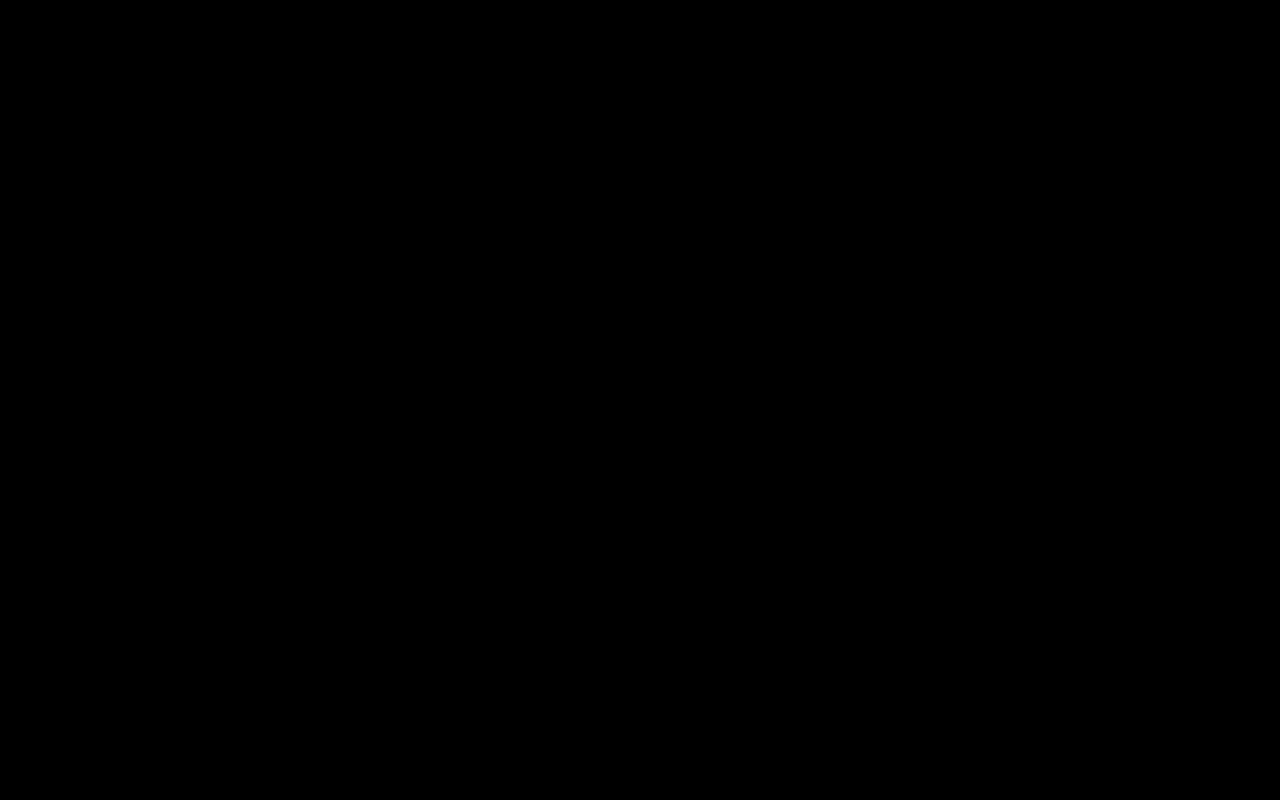
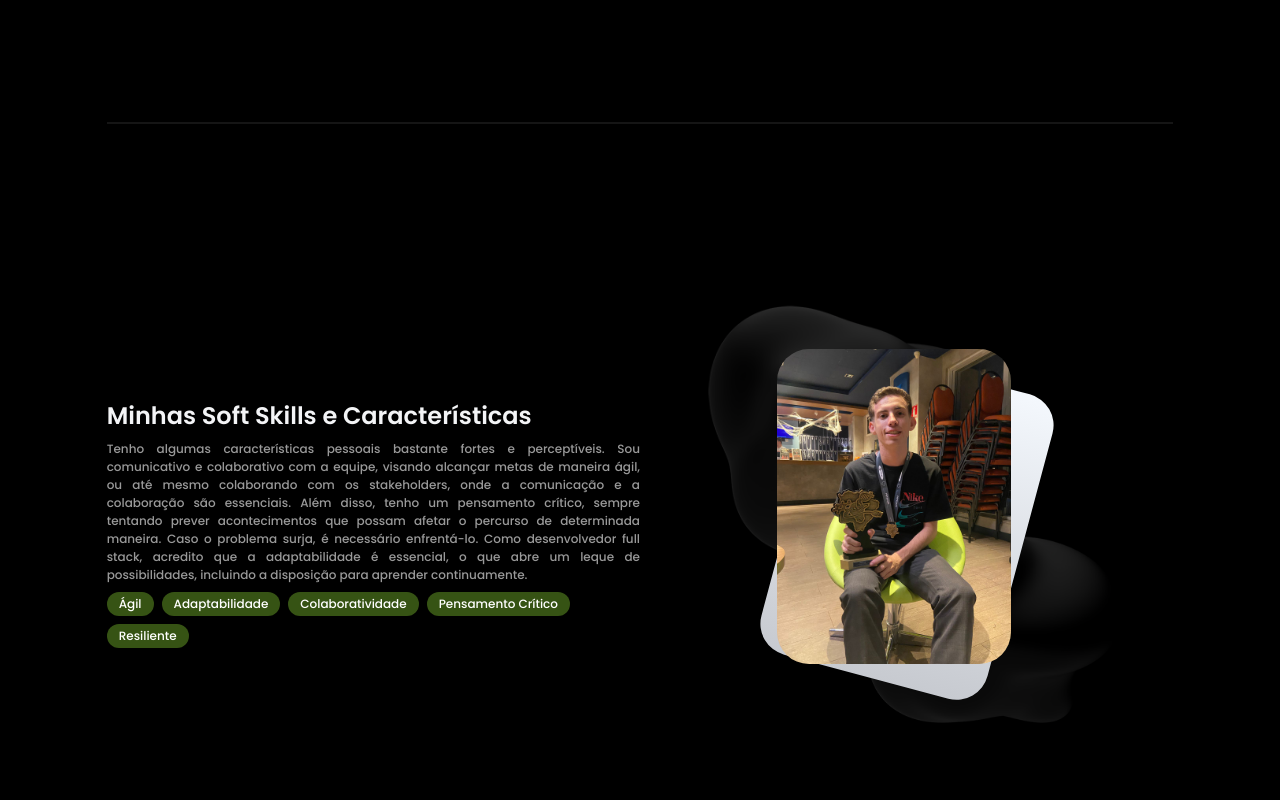
Before and after one commit to Arthur-SD15/arthurdantas, a Next.js app: page / in a window 1280 px wide. Shown: the part 1480-2280 px from the top of the page. Before the commit the page ends 1000 px from the top, so only its background shows below. Built offline with nearby package versions, Linux system fonts and the light colour scheme; some icons are missing.

Commit message:
feat: add soft skills categorization, enhance home section with new component and localization updates

```diff
--- a/public/data.json
+++ b/public/data.json
@@ -21,7 +21,27 @@
         "tools": [
             { "name": "Git", "special": false },
             { "name": "Postman", "special": false }
-        ]
+        ],
+        "softSkills": {
+            "en": [
+                { "name": "Agile", "special": true },
+                { "name": "Proactive", "special": false },
+                { "name": "Adaptability", "special": true },
+                { "name": "Collaborative", "special": true },
+                { "name": "Critical Thinking", "special": true },
+                { "name": "Resilient", "special": true },
+                { "name": "Communicative", "special": false }
+            ],
+            "pt": [
+                { "name": "Ágil", "special": true },
+                { "name": "Proativo", "special": false },
+                { "name": "Adaptabilidade", "special": true },
+                { "name": "Colaboratividade", "special": true },
+                { "name": "Pensamento Crítico", "special": true },
+                { "name": "Resiliente", "special": true },
+                { "name": "Comunicativo", "special": false }
+            ]
+        }
     },
     "socials": {
         "general": [
--- a/public/locales/en/common.json
+++ b/public/locales/en/common.json
@@ -8,7 +8,7 @@
     "home-third-section-title": "My Soft Skills and Characteristics",
     "home-primary-section-paragraph": "I'm a Full Stack Developer, with a focus on web applications, creating highly usable, efficient, and scalable solutions. I have experience in robust projects with large systems, as well as in smaller initiatives. Applying both academic and practical concepts of Software Engineering in the industry, focusing on agile methodologies to ensure the delivery of high-quality solutions.",
     "home-second-section-paragraph": "I have a technical degree in Computer Technician from the Federal Institute of Mato Grosso do Sul and I am currently a Software Engineering student at the Federal University of Mato Grosso do Sul. Throughout my academic and professional career, I dedicate myself to full stack web development and have participated in several projects, gaining experience in the software area. I always seek to go beyond coding, focusing on problem-solving, requirements analysis, and documentation, essential aspects of Software Engineering.",
-    "home-third-section-paragraph": "",
+    "home-third-section-paragraph": "I have some very strong and noticeable personal characteristics. I am communicative and collaborative with the team, aiming to achieve goals in an agile way, or even collaborating with stakeholders, where communication and collaboration are essential. In addition, I have a critical thinking, always trying to predict events that may affect the course in a certain way. If the problem arises, it must be faced. As a full stack developer, I believe that adaptability is essential, which opens up a range of possibilities, including the willingness to learn continuously.",
     "footer-rights": "All rights reserved",
     "footer-message": "Arthur Dantas is a full stack software developer and a Software Engineering student at the Federal University of Mato Grosso do Sul. He resides in Campo Grande, MS, Brazil. He specializes in developing efficient and scalable web applications, focused on providing high-quality and high-performance solutions."
 }
--- a/public/locales/pt/common.json
+++ b/public/locales/pt/common.json
@@ -8,7 +8,7 @@
     "home-third-section-title": "Minhas Soft Skills e Características",
     "home-primary-section-paragraph": "Sou Desenvolvedor Full Stack, com ênfase em aplicações web, criando soluções altamente usáveis, eficientes e escaláveis. Tenho experiência em projetos robustos com sistemas de grande porte, bem como em iniciativas menores. Aplicando tanto conceitos acadêmicos quanto práticos de Engenharia de Software na indústria, com foco em metodologias ágeis para garantir a entrega de soluções de alta qualidade.",
     "home-second-section-paragraph": "Possuo formação técnica em Informática pelo Instituto Federal de Mato Grosso do Sul e atualmente sou estudante de Engenharia de Software na Universidade Federal de Mato Grosso do Sul. Ao longo da minha trajetória acadêmica e profissional, me dedico no desenvolvimento web full stack e participei de diversos projetos, ganhando experiência na área de software. Busco sempre ir além da codificação, focando na resolução de problemas, análise de requisitos e documentação, aspectos essenciais na Engenharia de Software.",
-    "home-third-section-paragraph": "",
+    "home-third-section-paragraph": "Tenho algumas características pessoais bastante fortes e perceptíveis. Sou comunicativo e colaborativo com a equipe, visando alcançar metas de maneira ágil, ou até mesmo colaborando com os stakeholders, onde a comunicação e a colaboração são essenciais. Além disso, tenho um pensamento crítico, sempre tentando prever acontecimentos que possam afetar o percurso de determinada maneira. Caso o problema surja, é necessário enfrentá-lo. Como desenvolvedor full stack, acredito que a adaptabilidade é essencial, o que abre um leque de possibilidades, incluindo a disposição para aprender continuamente.",
     "footer-rights": "Todos os direitos reservados",
     "footer-message": "Arthur Dantas é desenvolvedor de software full stack e estudante de Engenharia de Software pela Universidade Federal de Mato Grosso do Sul. Reside em Campo Grande, MS, Brasil. Especializa-se no desenvolvimento de aplicações web eficientes e escaláveis, focadas em oferecer soluções de alta qualidade e desempenho."
 }
--- /dev/null
+++ b/src/components/Images/HomeThirdImage.tsx
@@ -0,0 +1,10 @@
+export default function HomeThirdImage() {
+    return (
+        <div className="relative w-[75%] max-w-[260px] h-[75%] max-h-[350px] hover:opacity-90">
+            <div className="absolute w-[396px] h-[396px] bg-[url('/images/backgroundPrimary.png')] bg-cover bg-center top-[20%] hidden lg:block"></div>
+            <div className="absolute left-[-30%] top-[-30%] w-[384px] h-[384px] bg-[url('/images/backgroundSecond.png')] bg-cover bg-center"></div>
+            <div className="absolute w-[90%] h-[90%] bg-gradient-to-b from-[#F4F8FD] to-[#C7CAD0] rotate-[15deg] rounded-[32px] top-[5%] left-[5%]"></div>
+            <div className="absolute w-full h-full max-w-[250px] max-h-[350px] sm:w-[80%] sm:h-[80%] md:w-[90%] md:h-[90%] bg-cover bg-center bg-no-repeat bg-[url('/images/homeThirdImage.jpg')] bg-[linear-gradient(180deg,rgba(0,0,0,0)_80%,#000000)] rounded-[32px]"></div>
+        </div>
+    );
+}
--- /dev/null
+++ b/src/components/Section/HomeThirdSection.tsx
@@ -0,0 +1,45 @@
+'use client';
+import { useTranslation } from 'next-i18next';
+import HomeThirdImage from '../Images/HomeThirdImage';
+
+interface HomeThirdSectionProps {
+    softSkills: {
+        en: { name: string; special: boolean }[];
+        pt: { name: string; special: boolean }[];
+    };
+}
+
+export default function HomeThirdSection({ softSkills }: HomeThirdSectionProps) {
+    const { t, i18n } = useTranslation('common');
+
+    const filterSoftSkills = i18n.language === 'pt'
+        ? softSkills.pt.filter(skill => skill.special)
+        : softSkills.en.filter(skill => skill.special);
+
+    return (
+        <div className="animate-rise-from-ground">
+            <div className="w-10/12 mx-auto py-3 flex flex-col md:flex-col lg:flex-row items-center justify-between h-[100vh] custom-vh-height dark:bg-grey-900 section-responsiveness">
+                <div className="w-full md:w-full lg:w-1/2 h-1/2 md:h-full flex items-center justify-start">
+                    <div className="flex flex-col items-start justify-center text-left">
+                        <h1 className="text-2xl font-semibold text-gray-900 dark:text-gray-100 mb-2">
+                            {t('home-third-section-title')}
+                        </h1>
+                        <p className="text-[12px] font-medium text-justify font-[Plus Jakarta Sans], sans-serif text-black/60 dark:text-white/60 break-words">
+                            {t('home-third-section-paragraph')}
+                        </p>
+                        <ul className="flex flex-wrap gap-2 mt-2">
+                            {filterSoftSkills.map((skill) => (
+                                <li key={skill.name} className="px-3 py-1 text-xs font-medium bg-lime-900 text-white rounded-full">
+                                    {skill.name}
+                                </li>
+                            ))}
+                        </ul>
+                    </div>
+                </div>
+                <div className="w-full md:w-full lg:w-1/2 h-1/2 md:h-full flex items-center justify-center relative">
+                    <HomeThirdImage />
+                </div>
+            </div>
+        </div>
+    );
+}
--- a/src/pages/Home/Home.tsx
+++ b/src/pages/Home/Home.tsx
@@ -2,6 +2,8 @@
 import { data } from "@/src/types/main";
 import Socials from "@/src/components/Socials";
 import HomePrimarySection from "@/src/components/Section/HomePrimarySection";
+import HomeSecondSection from "@/src/components/Section/HomeSecondSection";
+import HomeThirdSection from "@/src/components/Section/HomeThirdSection";
 
 interface Props {
     data: data,
@@ -18,7 +20,9 @@ const Home = ({ data }: Props) => {
     return (
         <>
             <Socials socials={data.socials.specific} />
-            <HomePrimarySection skills={combinedSkills}/>
+            <HomePrimarySection skills={combinedSkills} />
+            <HomeSecondSection />
+            <HomeThirdSection softSkills={data.skills.softSkills} />
         </>
     )
 }
--- a/src/types/main.ts
+++ b/src/types/main.ts
@@ -8,6 +8,10 @@ type skills = {
     frameworks: skillsCategory[];
     databases: skillsCategory[];
     tools: skillsCategory[];
+    softSkills: {
+        en: skillsCategory[];
+        pt: skillsCategory[];
+    };
 };
 
 type social = {
```
Also changed, not shown: public/images/homeThirdImage.jpg (added).
